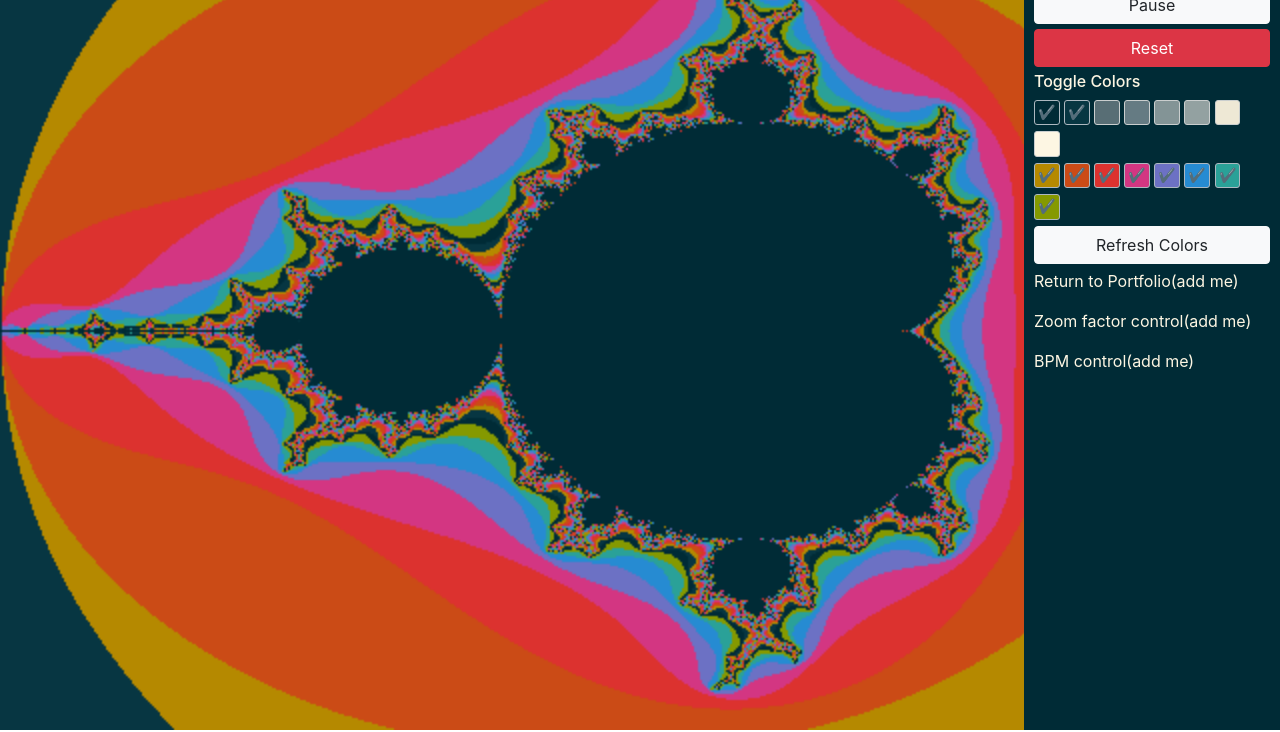
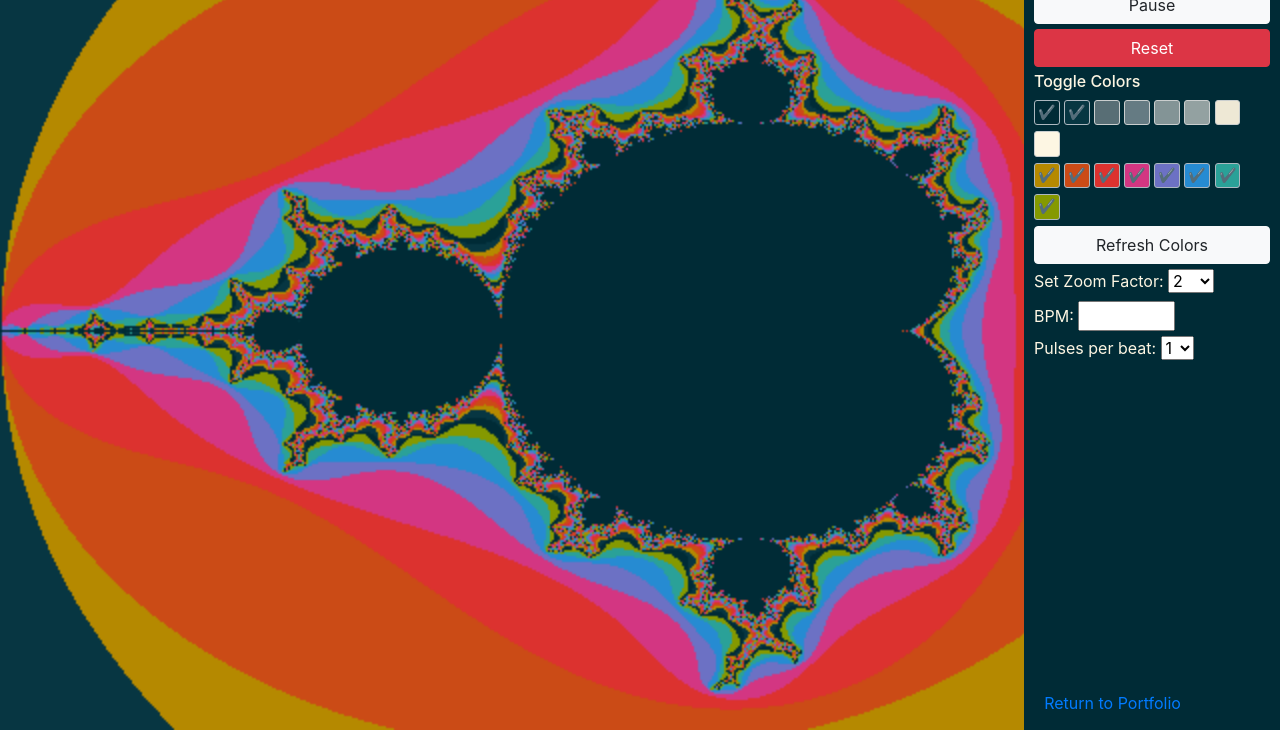
Before and after one commit to paullewis2013/Fractals, a plain HTML site: page index.html in a window 1280 px wide. Shown: the part 70-802 px from the top of the page. Drawn offline with nearby package versions, Linux system fonts and the light colour scheme.

Commit message:
Finishing touches on controls

```diff
--- a/index.css
+++ b/index.css
@@ -64,3 +64,9 @@ canvas{
 	left: 3px;
 	color: #99a1a7;
 }
+#returnLink{
+    text-align: center;
+    position: absolute;
+    bottom: 1.5ch;
+    left: 2ch;
+}
--- a/index.html
+++ b/index.html
@@ -63,9 +63,33 @@
 
             <button type="button" class="btn btn-light" onClick="refreshColors()" id="refresh">Refresh Colors</button>
 
-            <p>Return to Portfolio(add me)</p>
-            <p>Zoom factor control(add me)</p>
-            <p>BPM control(add me)</p>
+            <br>
+
+            <label for="zoomFactor">Set Zoom Factor:</label>
+
+            <select name="zoomFactor" id="zoomFactor">
+                <option value="0.5">0.5</option>
+                <option value="2" selected>2</option>
+                <option value="3">3</option>
+                <option value="4">4</option>
+            </select>
+
+            <br>
+
+            <label for="BPM" placeholder="120">BPM:</label>
+            <input type="number" id="BPM" name="BPM" min="1" max="999" onchange="updateBPM()">
+
+            <br>
+
+            <label for="BPMpulses">Pulses per beat:</label>
+            <select name="BPMpulses" id="BPMpulses" onchange="updateBPM()">
+                <option value="1">1</option>
+                <option value="2">2</option>
+                <option value="4">4</option>
+                <option value="8">8</option>
+            </select>
+
+            <a href="https://paullewis2013.github.io/Portfolio/" id="returnLink">Return to Portfolio</a>
 
         </div>
 
--- a/main.js
+++ b/main.js
@@ -195,11 +195,20 @@ updateBounds()
 document.getElementById("iter").innerHTML = `Max iteration count: ${MAX_ITERATION}`
 
 //for syncing animation to a song
-var bpm = 125;
-var callrate = 500/(bpm/60)
+var bpm = 120;
+var pulsesPerBeat = 1;
+var callrate = (1000/pulsesPerBeat)/(bpm/60)
 
 var pauseInt = setInterval(draw, callrate);
 var paused = false;
+
+function updateBPM(){
+    bpm = document.getElementById("BPM").value
+    pulsesPerBeat = document.getElementById("BPMpulses").value
+    callrate = (1000/pulsesPerBeat)/(bpm/60)
+    pause();
+    pause();
+}
 
 function pause(){
 
@@ -275,7 +284,9 @@ canvas.addEventListener('click', function(e){
         y: IMAGINARY_SET.start + (e.offsetY / HEIGHT) * (IMAGINARY_SET.end - IMAGINARY_SET.start)
     }
 
-    zoom(complex.x, complex.y, 5)
+    let zf = document.getElementById("zoomFactor").value
+    console.log(zf)
+    zoom(complex.x, complex.y, zf)
 
 });
 
```
